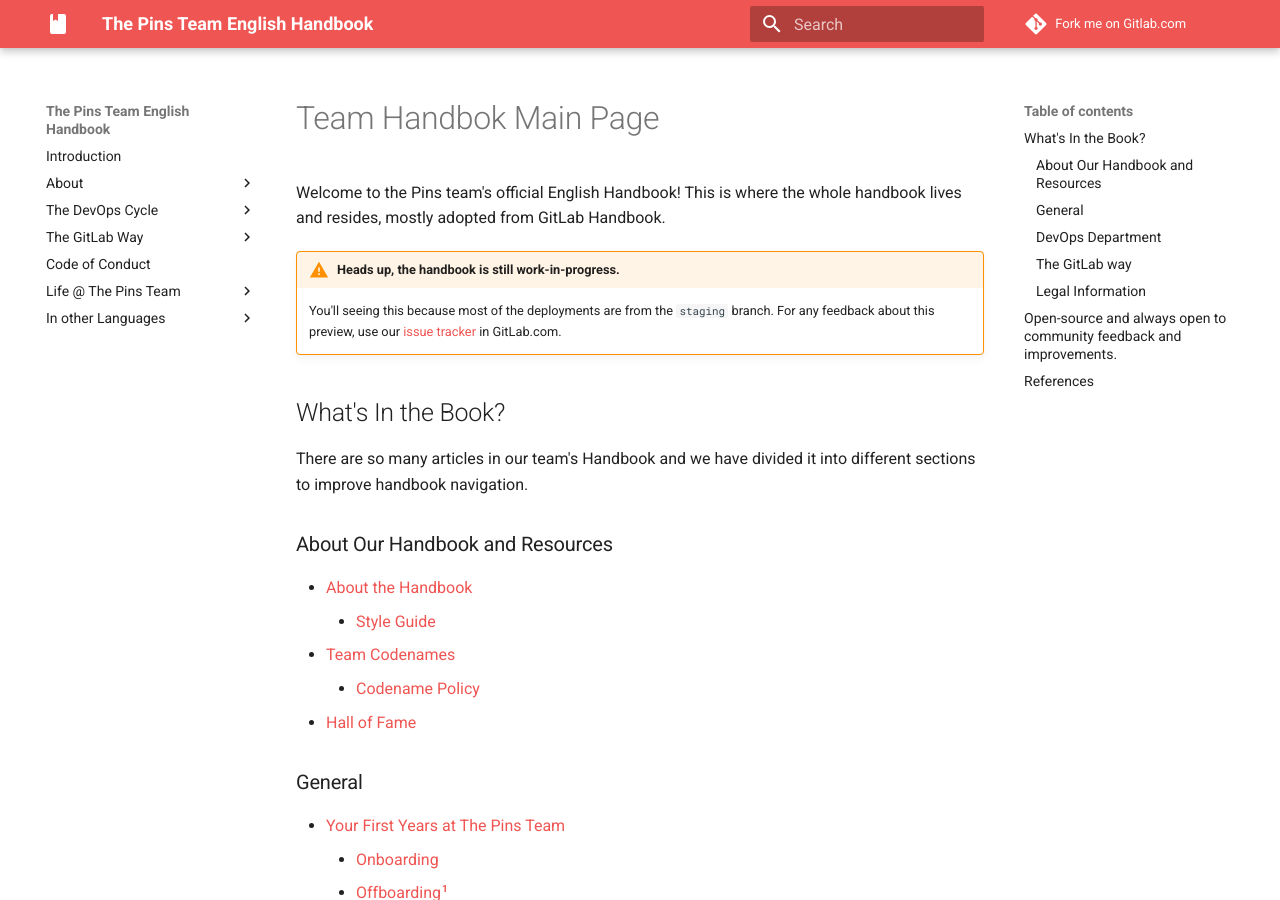
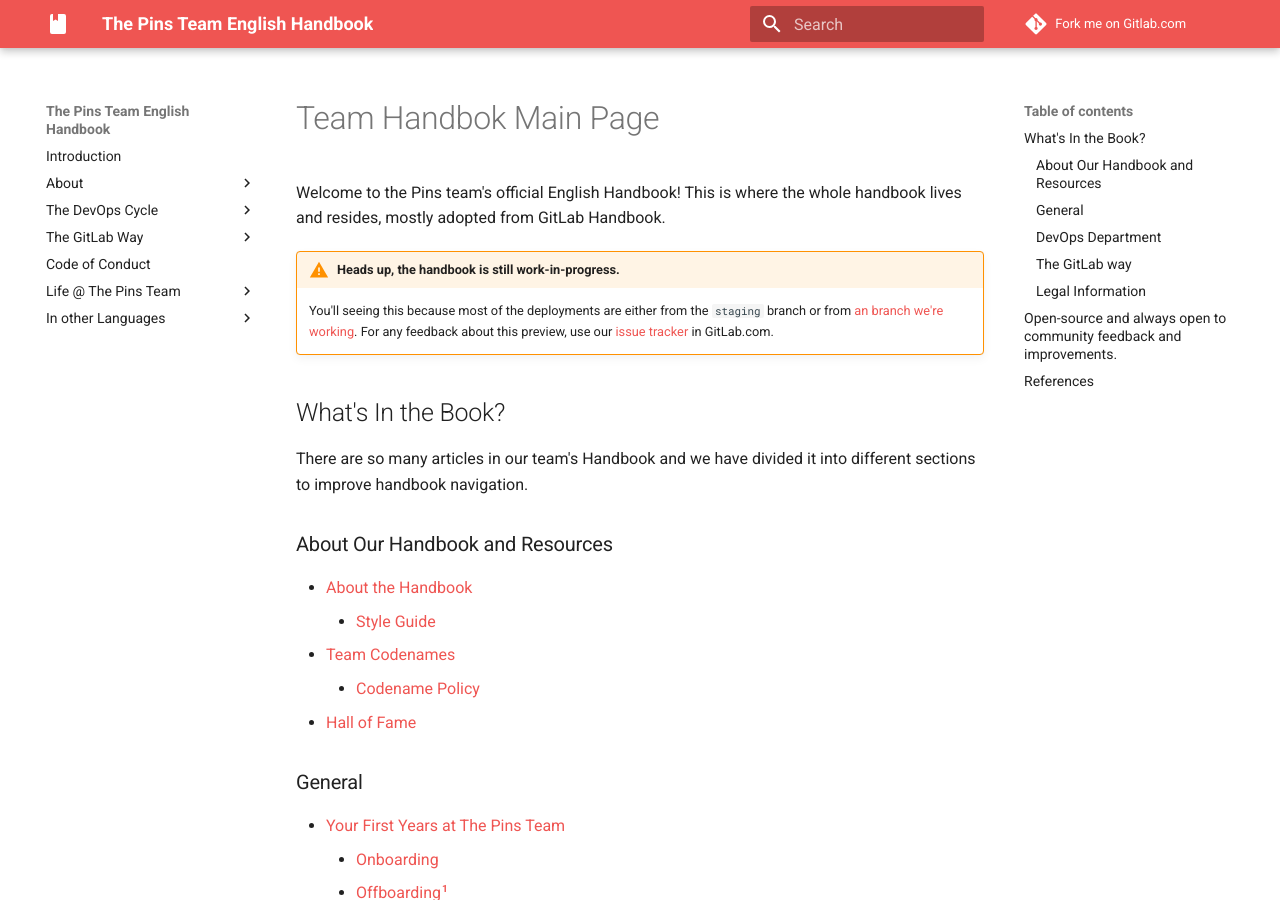
Before and after one commit to MadeByThePinsHub/handbook, an MkDocs documentation site: the page built from handbook/index.md, in a window 1280 px wide and 900 px high. Built offline with MkDocs 1.6.1 and Material for MkDocs 9.7.7, drawn with Linux system fonts in a browser that asks for light colours; comment, search, counter and statistics services are not loaded.

Commit message:
Adding some info about test builds being published in wild web

```diff
--- a/handbook/index.md
+++ b/handbook/index.md
@@ -6,9 +6,9 @@ summary: The main page of the Pins team's official Handbook.
 Welcome to the Pins team's official English Handbook! This is where the whole handbook lives and resides, mostly adopted from GitLab Handbook.
 
 !!! warning "Heads up, the handbook is still work-in-progress."
-    You'll seeing this because most of the deployments are from the `staging` branch. For any feedback about this preview, use our
-    [issue tracker](https://gitlab.com/MadeByThePinsTeam-DevLabs/official-handbook/issues)
-    in GitLab.com.
+    You'll seeing this because most of the deployments are either from the `staging` branch or from
+    [an branch we're working](https://gitlab.com/MadeByThePinsTeam-DevLabs/official-handbook/pipelines). For any feedback about this preview,
+    use our [issue tracker](https://gitlab.com/MadeByThePinsTeam-DevLabs/official-handbook/issues) in GitLab.com.
 
 ## What's In the Book?
 There are so many articles in our team's Handbook and we have divided it into different sections to improve handbook navigation.
```
